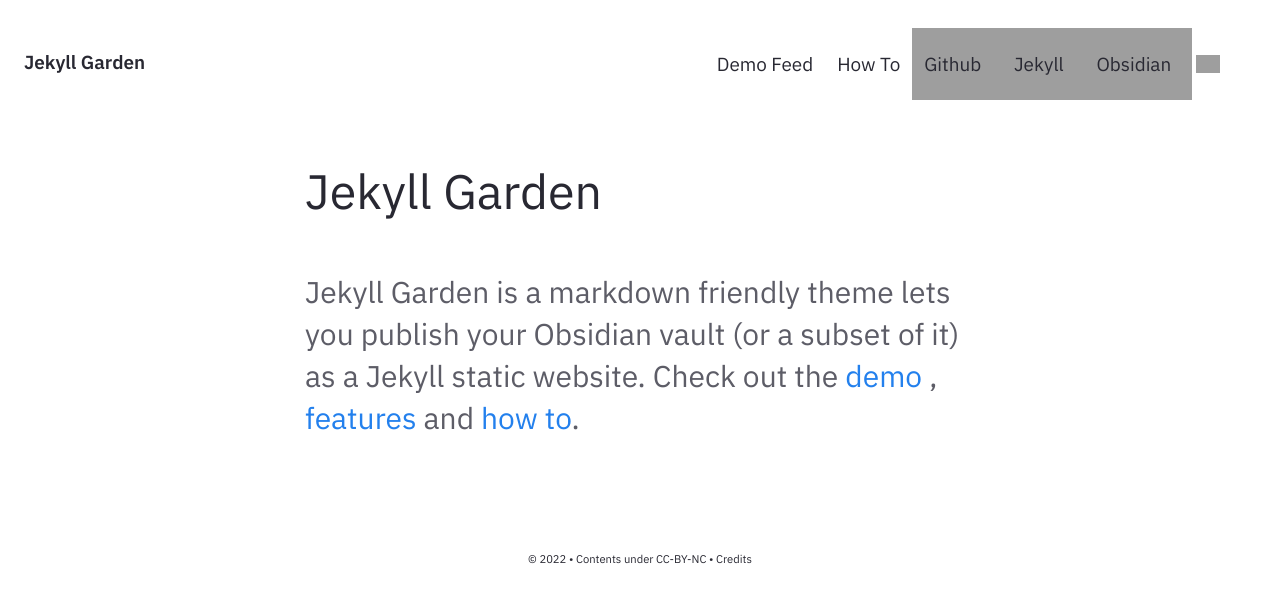
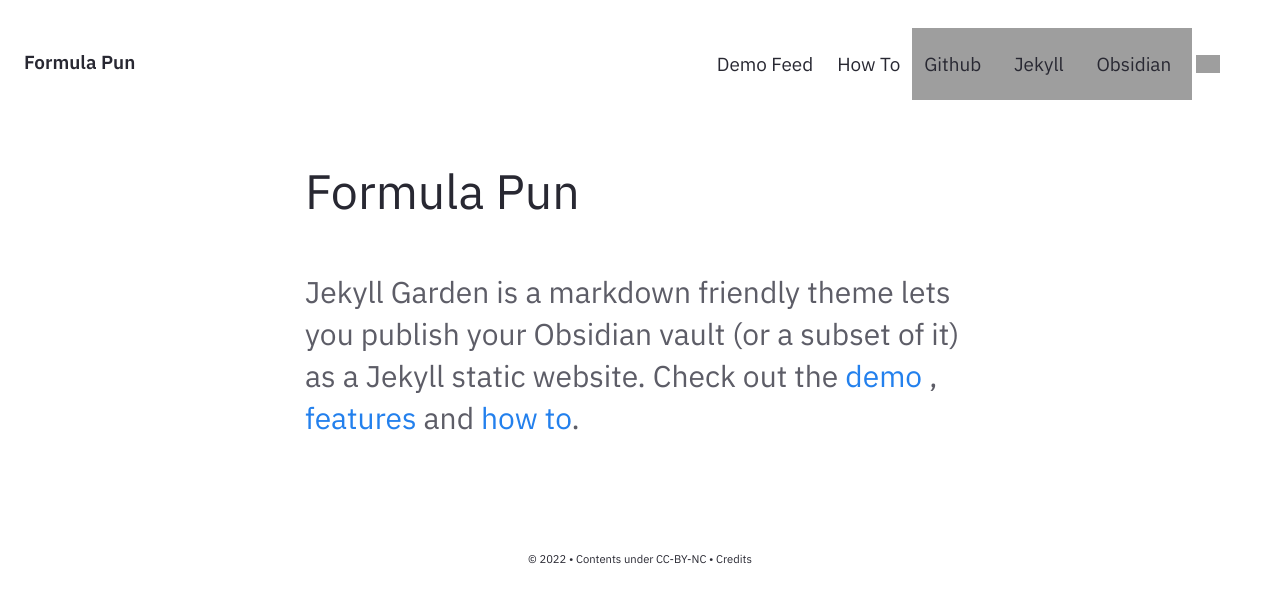
Before and after one commit to JapneetSingh5/japneetsingh5.github.io, a Jekyll site: the page built from pages/index.md, in a window 1280 px wide, cut to the strip 0-603 px from the top of the page. Built offline with Jekyll 4.4.1, drawn with Linux system fonts in a browser that asks for light colours; grey boxes are pictures that could not be loaded.

Commit message:
Update _config.yml

```diff
--- a/_config.yml
+++ b/_config.yml
@@ -27,7 +27,7 @@
 
 # Website Header, Description, Footer year and text.
 # If you are deleting this, make sure you remove it from HTML files too
-heading: Jekyll Garden # Change this
+heading: Formula Pun # Change this
 content: Obsidian ready Jekyll Theme
 copyright:
   year: © 2022
```
